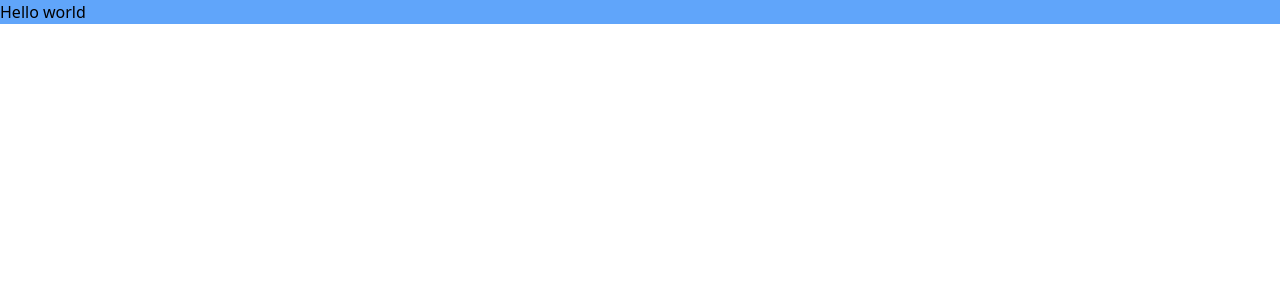
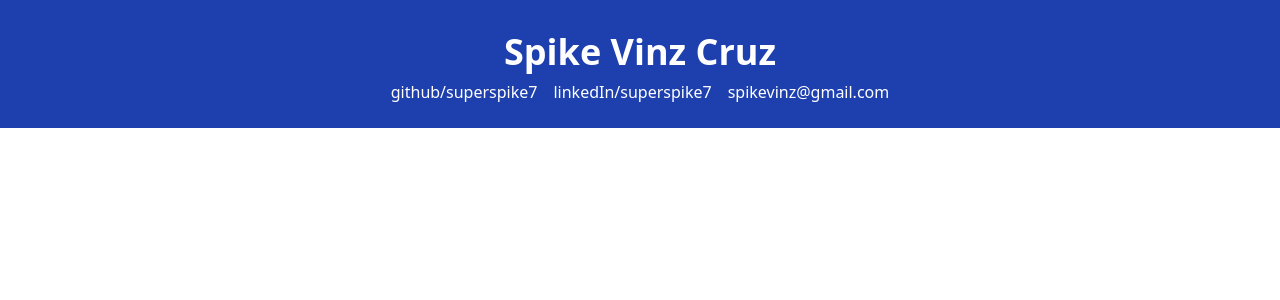
Before and after one commit to superspike7/cv-maker, a React (Create React App) app: page / in a window 1280 px wide. Shown: the top 300 px of the page. Built offline with nearby package versions, Linux system fonts and the light colour scheme.

Commit message:
add profile component

```diff
--- a/public/index.html
+++ b/public/index.html
@@ -9,7 +9,6 @@
       name="description"
       content="Web site created using create-react-app"
     />
-    <link rel="apple-touch-icon" href="%PUBLIC_URL%/logo192.png" />
     <!--
       manifest.json provides metadata used when your web app is installed on a
       user's mobile device or desktop. See https://developers.google.com/web/fundamentals/web-app-manifest/
@@ -24,7 +23,7 @@
       work correctly both with client-side routing and a non-root public URL.
       Learn how to configure a non-root public URL by running `npm run build`.
     -->
-    <title>React App</title>
+    <title>CV Maker</title>
   </head>
   <body>
     <noscript>You need to enable JavaScript to run this app.</noscript>
--- a/src/App.js
+++ b/src/App.js
@@ -1,10 +1,30 @@
+import React, {Component} from "react";
+import Preview from "./components/Preview"
 
-function App() {
-  return (
+class App extends Component {
+  constructor(props){
+    super(props)
+    this.state = {
+      profile: {
+        name: 'Spike Vinz Cruz',
+        links: [
+          'github/superspike7',
+          'linkedIn/superspike7',
+          'spikevinz@gmail.com'
+        ]
+      },
+    }
+  }
+
+
+  render(){
+    const { profile } = this.state
+    return (
     <div>
-      <h1 className="bg-blue-400">Hello world</h1>
+      <Preview profile={profile}/>
     </div>
-  );
+    );
+  }
 }
 
 export default App;
--- /dev/null
+++ b/src/components/Preview.js
@@ -0,0 +1,13 @@
+import Profile from "./Profile.js"
+
+function Preview(props) {
+  const { profile } = props;
+
+  return (
+    <div>
+      <Profile profile={profile} />
+    </div>
+  );
+}
+
+export default Preview;
--- /dev/null
+++ b/src/components/Profile.js
@@ -0,0 +1,15 @@
+function Profile(props) {
+  const { profile } = props;
+  const links = profile.links;
+  return (
+    <div className="h-32 bg-blue-800 text-white flex flex-col items-center justify-center">
+      <h1 className="font-extrabold text-4xl py-2">{profile.name}</h1>
+      <ul className="font-light flex justify-center gap-x-4">
+        {links.map((link, index) => {
+          return <li key={index}>{link}</li>
+        })}
+      </ul>
+    </div>
+  );
+}
+export default Profile;
```
